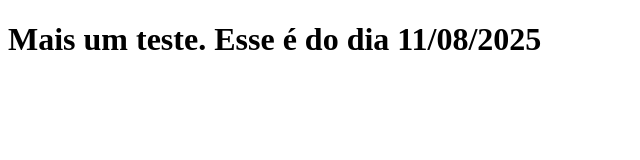
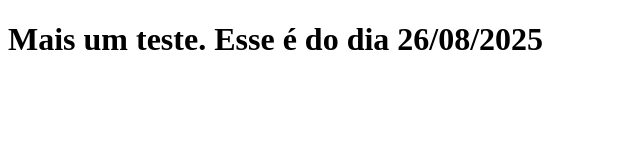
Before and after one commit to LukeMed/clone-tabnews, a Next.js app: page / in a window 1280 px wide. Shown: the top 160 px of the page, without its empty margins (0-640 px from the left). Built offline with nearby package versions, Linux system fonts and the light colour scheme.

Commit message:
26/08/2025

```diff
--- a/pages/index.js
+++ b/pages/index.js
@@ -1,5 +1,5 @@
 function Home() {
-  return <h1>Mais um teste. Esse é do dia 11/08/2025</h1>;
+  return <h1>Mais um teste. Esse é do dia 26/08/2025</h1>;
 }
 
 export default Home;
```
